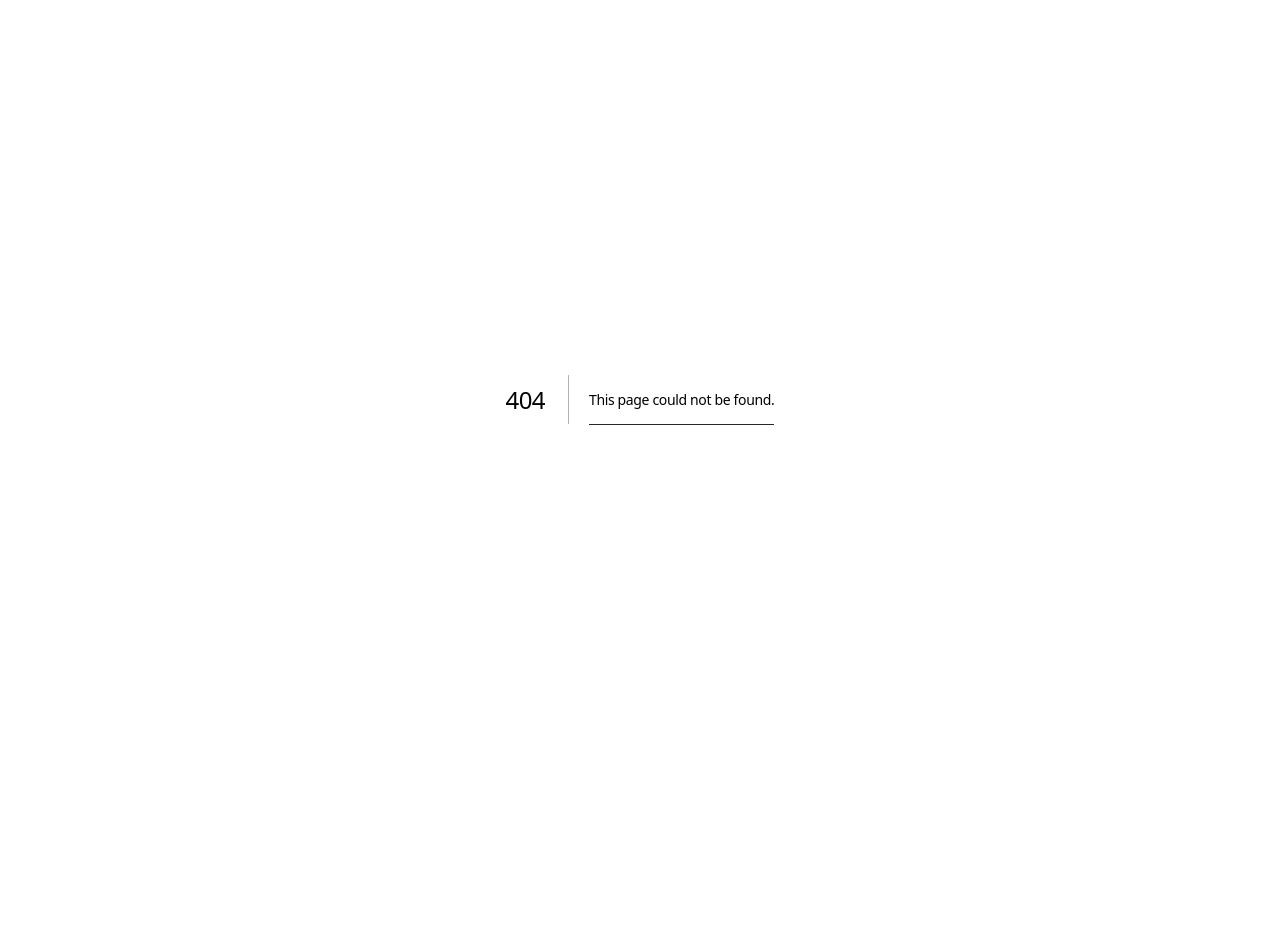
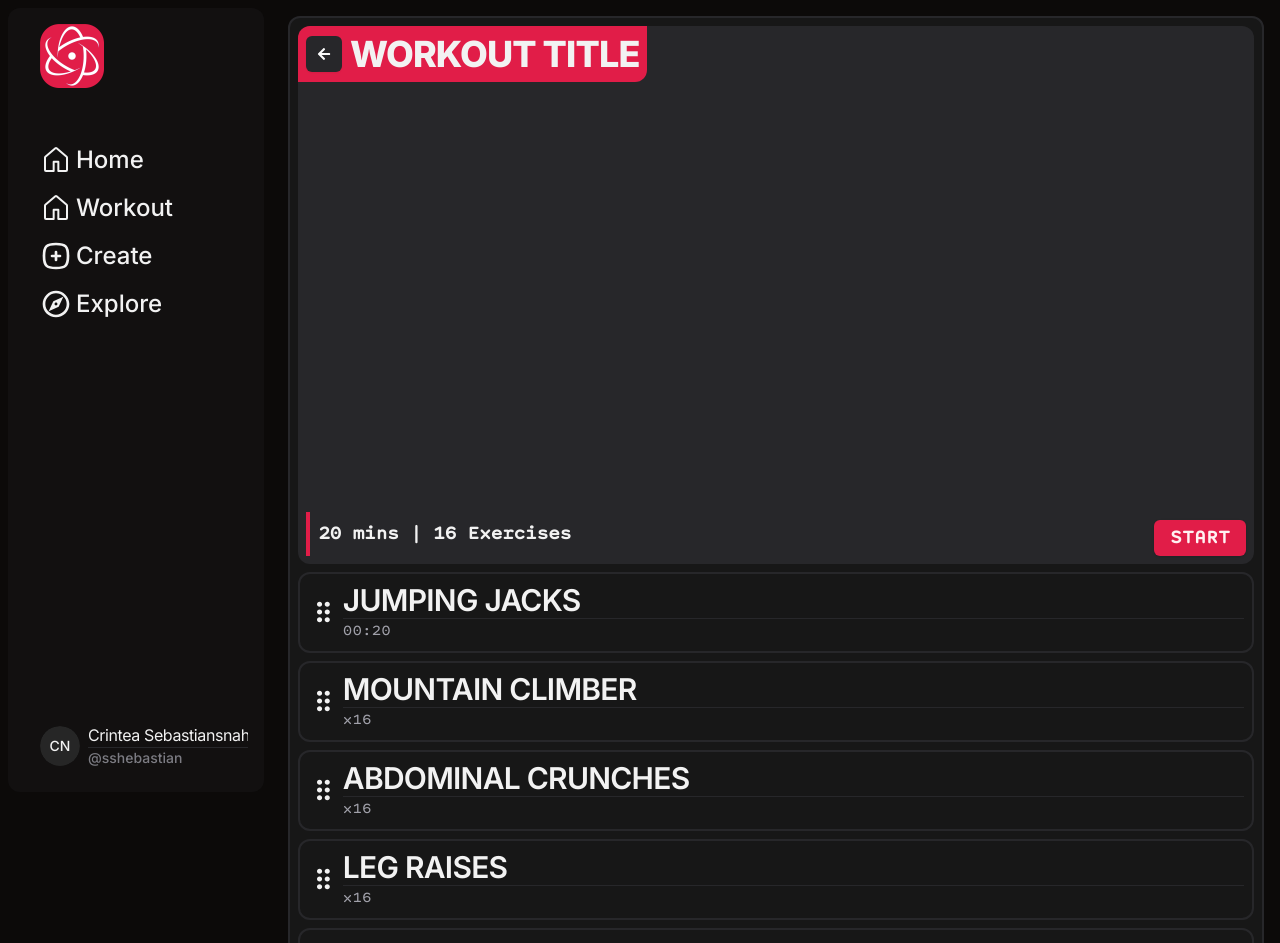
Before and after one commit to sebastiancrintea/AtomFit, a Next.js app: page /workout/1 in a window 1280 px wide. Before the commit this address had no page. Shown: the top 943 px of the page. Before the commit the page ends 800 px from the top, so only its background shows below. Built offline with nearby package versions, Linux system fonts and the light colour scheme.

Commit message:
feat(workout): saved workout scratch and single workout page

```diff
--- a/src/app/(authorized)/layout.tsx
+++ b/src/app/(authorized)/layout.tsx
@@ -12,7 +12,7 @@ export default function RootLayout({
         <aside className="sticky top-0 hidden h-screen p-2 md:block">
           <LaptopNavigaton />
         </aside>
-        <main className="container min-h-screen p-4 pb-24 md:pb-0">
+        <main className="container min-h-screen p-4 pb-24 md:pb-4">
           {children}
         </main>
       </section>
--- /dev/null
+++ b/src/app/(authorized)/workout/[id]/page.tsx
@@ -0,0 +1,102 @@
+import { NavigateBackButton } from "@/components/shared/NavigateBackButton";
+import { Button } from "@/components/ui/button";
+import {
+  Sheet,
+  SheetContent,
+  SheetDescription,
+  SheetHeader,
+  SheetTitle,
+  SheetTrigger,
+} from "@/components/ui/sheet";
+import { MdDragIndicator } from "react-icons/md";
+
+type Props = {
+  params: { id: string };
+};
+
+export default function SingleWorkout({ params }: Props) {
+  return (
+    <>
+      <section className="h-full w-full space-y-2 rounded-xl border-2 bg-popover p-2">
+        <section className="relative aspect-video rounded-xl bg-secondary">
+          <div className="absolute top-0 flex items-center gap-2 rounded-br-xl rounded-tl-xl bg-primary p-2">
+            <NavigateBackButton />
+            <h1 className="text-xl uppercase lg:text-4xl">Workout Title</h1>
+          </div>
+          <div className="absolute bottom-2 left-2 hidden border-l-4 border-primary p-2 sm:block">
+            <h4 className="font-mono">20 mins | 16 Exercises</h4>
+          </div>
+          <div className="absolute bottom-2 right-2">
+            <Button className="font-mono text-xl font-semibold uppercase">
+              Start
+            </Button>
+          </div>
+        </section>
+        <div className="border-l-4 border-primary px-2 sm:hidden">
+          <h4 className="font-mono text-base">20 mins | 16 Exercises</h4>
+        </div>
+        <ul className="space-y-2">
+          <li className="flex items-center gap-1 rounded-xl border-2 p-2">
+            <MdDragIndicator size={32} />
+            <Sheet>
+              <SheetTrigger asChild>
+                <div className="w-full cursor-pointer">
+                  <h2 className="text-xl uppercase sm:text-2xl lg:text-3xl">
+                    Jumping Jacks
+                  </h2>
+                  <p className="font-mono text-muted-foreground">00:20</p>
+                </div>
+              </SheetTrigger>
+              <SheetContent>
+                <SheetHeader>
+                  <SheetTitle>Are you absolutely sure?</SheetTitle>
+                  <SheetDescription>
+                    This action cannot be undone. This will permanently delete
+                    your account and remove your data from our servers.
+                  </SheetDescription>
+                </SheetHeader>
+              </SheetContent>
+            </Sheet>
+          </li>
+
+          <li className="flex items-center gap-1 rounded-xl border-2 p-2">
+            <MdDragIndicator size={32} />
+            <div className="w-full">
+              <h2 className="text-xl uppercase sm:text-2xl lg:text-3xl">
+                Mountain Climber
+              </h2>
+              <p className="font-mono text-muted-foreground">x16</p>
+            </div>
+          </li>
+          <li className="flex items-center gap-1 rounded-xl border-2 p-2">
+            <MdDragIndicator size={32} />
+            <div className="w-full">
+              <h2 className="text-xl uppercase sm:text-2xl lg:text-3xl">
+                Abdominal Crunches
+              </h2>
+              <p className="font-mono text-muted-foreground">x16</p>
+            </div>
+          </li>
+          <li className="flex items-center gap-1 rounded-xl border-2 p-2">
+            <MdDragIndicator size={32} />
+            <div className="w-full">
+              <h2 className="text-xl uppercase sm:text-2xl lg:text-3xl">
+                Leg Raises
+              </h2>
+              <p className="font-mono text-muted-foreground">x16</p>
+            </div>
+          </li>
+          <li className="flex items-center gap-1 rounded-xl border-2 p-2">
+            <MdDragIndicator size={32} />
+            <div className="w-full">
+              <h2 className="text-xl uppercase sm:text-2xl lg:text-3xl">
+                Plank
+              </h2>
+              <p className="font-mono text-muted-foreground">00:20</p>
+            </div>
+          </li>
+        </ul>
+      </section>
+    </>
+  );
+}
--- /dev/null
+++ b/src/app/(authorized)/workout/_components/workoutCard.tsx
@@ -0,0 +1,21 @@
+import { Card, CardDescription, CardHeader } from "@/components/ui/card";
+import Link from "next/link";
+
+export function WorkoutCard() {
+  return (
+    <>
+      <Link href={"#"}>
+        <Card className="cursor-pointer border-2 bg-popover transition-all hover:scale-105">
+          <CardHeader className="min-w-48">
+            <div className="mx-auto aspect-square w-full max-w-[250px] rounded-xl bg-secondary"></div>
+
+            <h2 className="font-mono uppercase">Title</h2>
+            <CardDescription className="font-semibold">
+              20 min | 15 exercises
+            </CardDescription>
+          </CardHeader>
+        </Card>
+      </Link>
+    </>
+  );
+}
--- /dev/null
+++ b/src/app/(authorized)/workout/page.tsx
@@ -0,0 +1,15 @@
+import { WorkoutCard } from "./_components/workoutCard";
+
+export default function WorkoutPage() {
+  return (
+    <>
+      <ul className="flex flex-wrap gap-4">
+        {Array.from({ length: 50 }).map((_, index) => (
+          <li key={index}>
+            <WorkoutCard />
+          </li>
+        ))}
+      </ul>
+    </>
+  );
+}
--- a/src/constants/navigation.ts
+++ b/src/constants/navigation.ts
@@ -6,6 +6,12 @@ export const links = [
   {
     path: "/home",
     title: "Home",
+    iconFill: GoHomeFill,
+    icon: GoHome,
+  },
+  {
+    path: "/workout",
+    title: "Workout",
     iconFill: GoHomeFill,
     icon: GoHome,
   },
```
Also changed, not shown: src/constants/index.ts (deleted).
